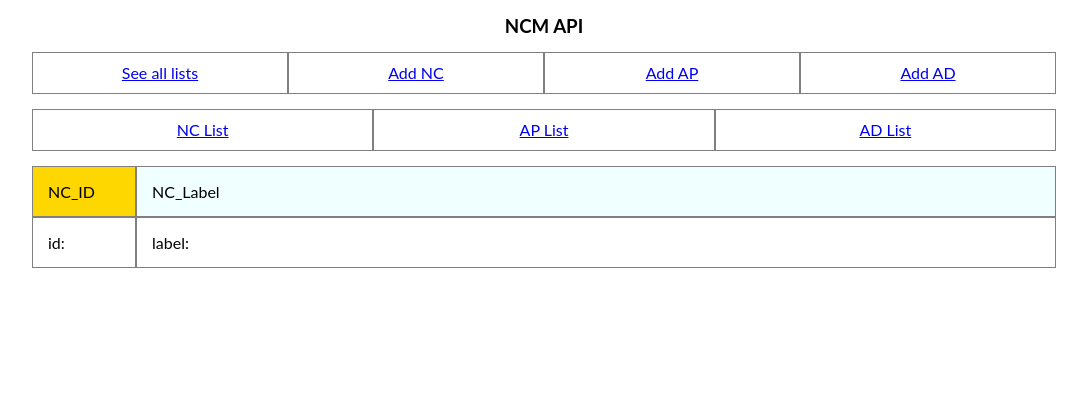
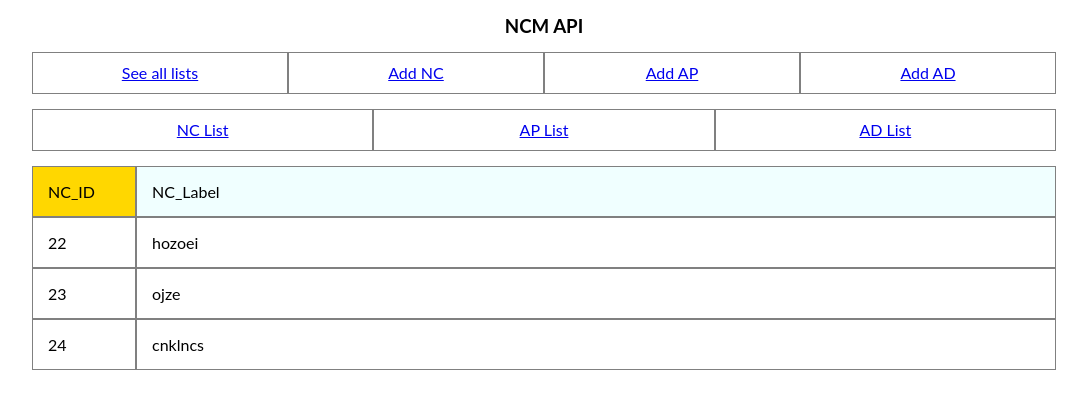
Before and after one commit to Khang90800/ncm3, an Angular app: page /nc-list in a window 1280 px wide. Shown: the top 408 px of the page, without its empty margins (96-1183 px from the left). Built offline with nearby package versions, Linux system fonts and the light colour scheme.

Commit message:
NC_ID list back on NC_List

```diff
--- a/src/list-menu/nc-list/nc-list.component.html
+++ b/src/list-menu/nc-list/nc-list.component.html
@@ -7,7 +7,10 @@
   </div>
 
   <div class="tableBody">
-     <app-nc></app-nc>
+    <app-nc  *ngFor="let nc of ncProperties"
+              [ncId]="nc.id"
+              [ncLabel]="nc.label"></app-nc>
+
   </div>
 
 </div>
--- a/src/list-menu/nc-list/nc-list.component.ts
+++ b/src/list-menu/nc-list/nc-list.component.ts
@@ -6,4 +6,21 @@ import { Component } from '@angular/core';
   styleUrls: [ './nc-list.component.css' ]
 })
 export class NcListComponent  {
+
+   ncProperties = [
+    {
+      id: '22',
+      label: 'hozoei'
+    },
+    {
+      id: '23',
+      label: 'ojze'
+    },
+    {
+      id: '24',
+      label: 'cnklncs'
+    },
+  ];
+
+  constructor() {}
 }
--- a/src/list-menu/nc-list/nc/nc.component.html
+++ b/src/list-menu/nc-list/nc/nc.component.html
@@ -1,4 +1,4 @@
 <div class="tableBody">
-  <div class="boxTableBody"><p>id: {{ ncId }}</p></div>
-  <div class="boxTableBody"><p>label: {{ ncLabel }}</p></div>
+  <div class="boxTableBody"><p>{{ ncId }}</p></div>
+  <div class="boxTableBody"><p>{{ ncLabel }}</p></div>
 </div>
--- a/src/list-menu/nc-list/nc/nc.component.ts
+++ b/src/list-menu/nc-list/nc/nc.component.ts
@@ -10,21 +10,5 @@ export class NcComponent {
   @Input() ncId: string;
   @Input() ncLabel: string;
 
-
-  ncProperties = [
-    {
-      id: '22',
-      label: 'hozoei'
-    },
-    {
-      id: '23',
-      label: 'ojze'
-    },
-    {
-      id: '24',
-      label: 'cnklncs'
-    },
-  ];
-
   constructor() {}
 }
```
